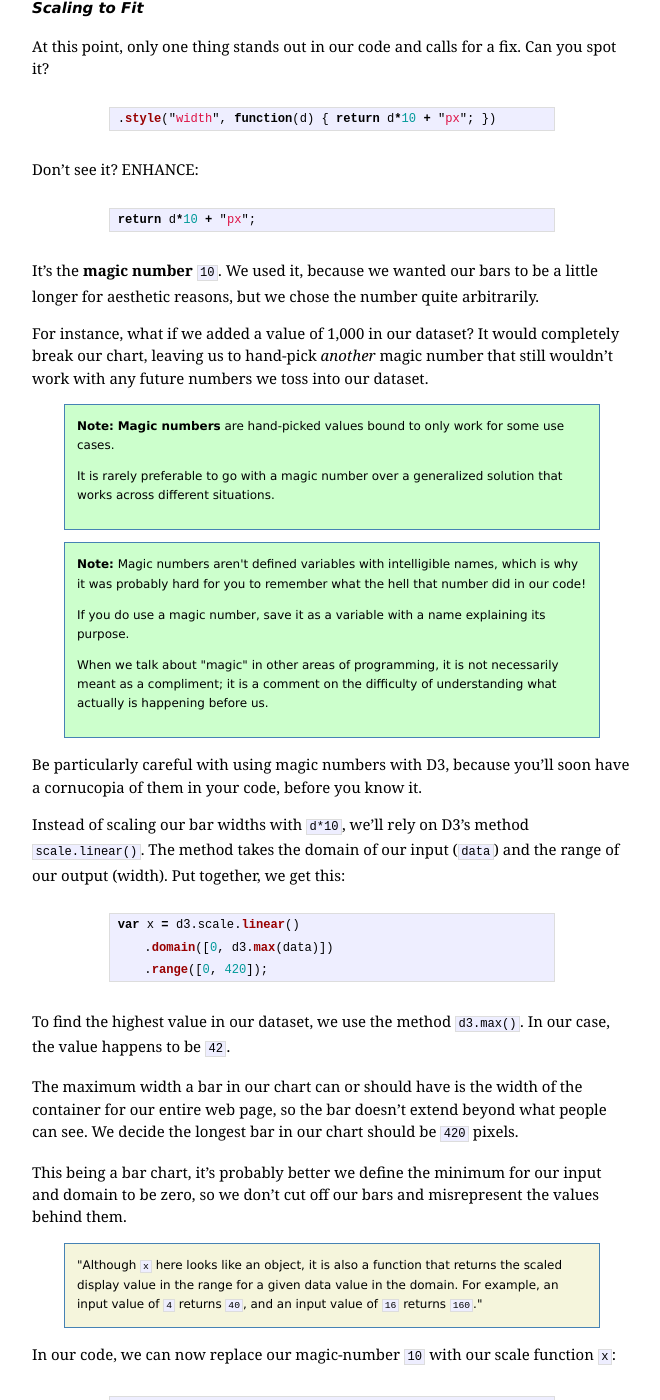
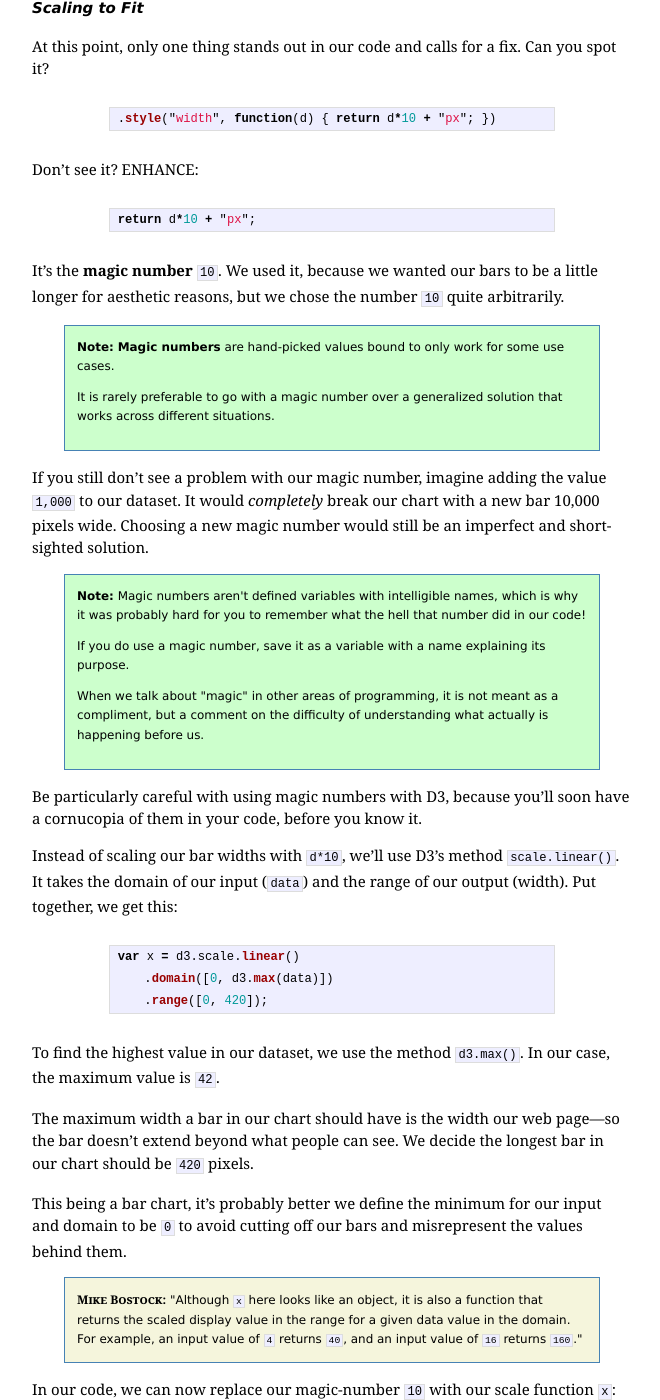
Before and after one commit to ndarville/ndarville.github.io, a Jekyll site: the page built from _posts/2013-11-10-a-bar-chart.markdown, in a window 1280 px wide and 1400 px high, scrolled down 10135 px. Shown: the whole window, without its empty margins (308-968 px from the left). Built offline with Jekyll 4.4.1, drawn with Linux system fonts in a browser that asks for light colours; Markdown is read by kramdown in place of the engine named in the settings.

Commit message:
Cleaned up language of fifth (not fourth) part of bar tut

````diff
--- a/_posts/2013-11-10-a-bar-chart.markdown
+++ b/_posts/2013-11-10-a-bar-chart.markdown
@@ -575,9 +575,7 @@ Don't see it? ENHANCE:
 return d*10 + "px";
 ```
 
-It's the **magic number** `10`. We used it, because we wanted our bars to be a little longer for aesthetic reasons, but we chose the number quite arbitrarily.
-
-For instance, what if we added a value of 1,000 in our dataset? It would completely break our chart, leaving us to hand-pick *another* magic number that still wouldn't work with any future numbers we toss into our dataset.
+It's the **magic number** `10`. We used it, because we wanted our bars to be a little longer for aesthetic reasons, but we chose the number `10` quite arbitrarily.
 
 <div class="box info">
     <strong>Magic numbers</strong> are hand-picked values bound to only work for some use cases.
@@ -585,17 +583,19 @@ For instance, what if we added a value of 1,000 in our dataset? It would complet
     <p>It is rarely preferable to go with a magic number over a generalized solution that works across different situations.</p>
 </div>
 
+If you still don't see a problem with our magic number, imagine adding the value `1,000` to our dataset. It would *completely* break our chart with a new bar 10,000 pixels wide. Choosing a new magic number would still be an imperfect and short-sighted solution.
+
 <div class="box info">
     Magic numbers aren't defined variables with intelligible names, which is why it was probably hard for you to remember what the hell that number did in our code!
 
     <p>If you do use a magic number, save it as a variable with a name explaining its purpose.</p>
 
-    <p>When we talk about "magic" in other areas of programming, it is not necessarily meant as a compliment; it is a comment on the difficulty of understanding what actually is happening before us.</p>
+    <p>When we talk about "magic" in other areas of programming, it is not meant as a compliment, but a comment on the difficulty of understanding what actually is happening before us.</p>
 </div>
 
 Be particularly careful with using magic numbers with D3, because you'll soon have a cornucopia of them in your code, before you know it.
 
-Instead of scaling our bar widths with `d*10`, we'll rely on D3's method `scale.linear()`. The method takes the domain of our input (`data`) and the range of our output (width). Put together, we get this:
+Instead of scaling our bar widths with `d*10`, we'll use D3's method `scale.linear()`. It takes the domain of our input (`data`) and the range of our output (width). Put together, we get this:
 
 ```js
 var x = d3.scale.linear()
@@ -603,14 +603,14 @@ var x = d3.scale.linear()
     .range([0, 420]);
 ```
 
-To find the highest value in our dataset, we use the method `d3.max()`. In our case, the value happens to be `42`.
+To find the highest value in our dataset, we use the method `d3.max()`. In our case, the maximum value is `42`.
 
-The maximum width a bar in our chart can or should have is the width of the container for our entire web page, so the bar doesn't extend beyond what people can see. We decide the longest bar in our chart should be `420` pixels.
+The maximum width a bar in our chart should have is the width our web page---so the bar doesn't extend beyond what people can see. We decide the longest bar in our chart should be `420` pixels.
 
-This being a bar chart, it's probably better we define the minimum for our input and domain to be zero, so we don't cut off our bars and misrepresent the values behind them.
+This being a bar chart, it's probably better we define the minimum for our input and domain to be `0` to avoid cutting off our bars and misrepresent the values behind them.
 
 <div class="box quote">
-    "Although <code>x</code> here looks like an object, it is also a function that returns the scaled display value in the range for a given data value in the domain. For example, an input value of <code>4</code> returns <code>40</code>, and an input value of <code>16</code> returns <code>160</code>."
+    <strong>Mike Bostock:</strong> "Although <code>x</code> here looks like an object, it is also a function that returns the scaled display value in the range for a given data value in the domain. For example, an input value of <code>4</code> returns <code>40</code>, and an input value of <code>16</code> returns <code>160</code>."
 </div>
 
 In our code, we can now replace our magic-number `10` with our scale function `x`:
````
